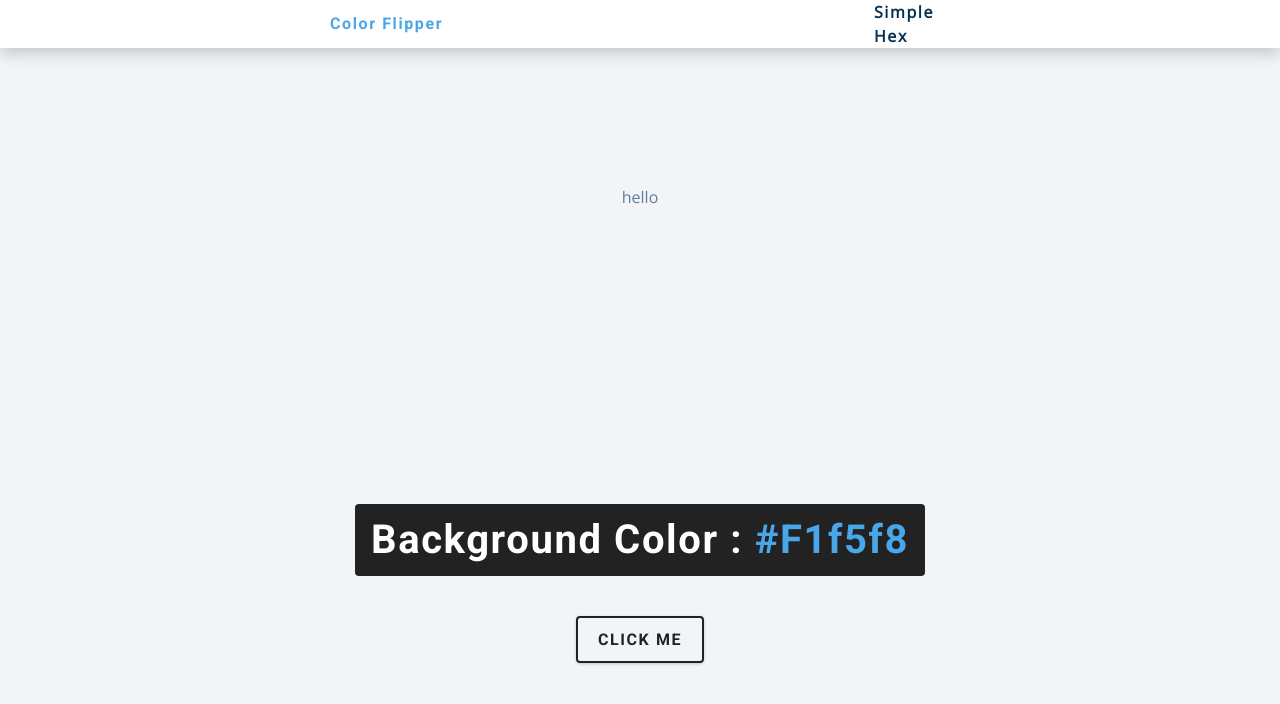
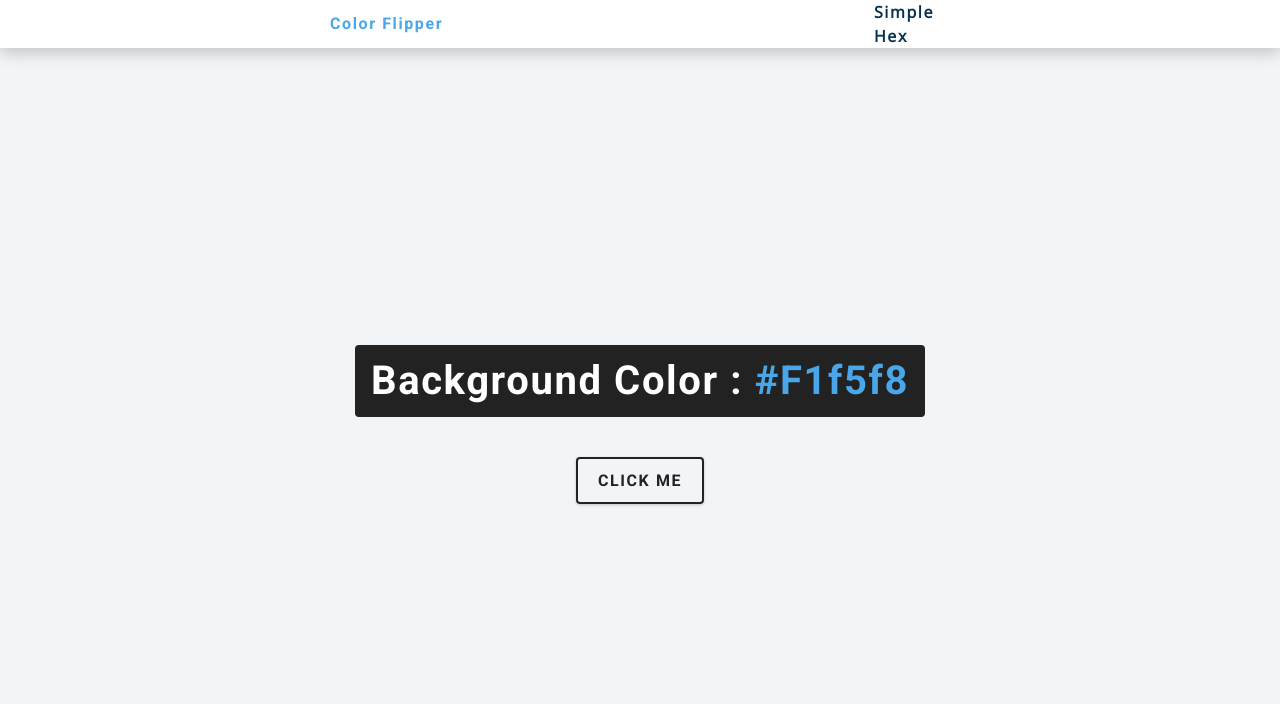
Before and after one commit to gracekabaghe/color-flipper, a website: page index.html in a window 1280 px wide. Drawn offline with nearby package versions, Linux system fonts and the light colour scheme.

Commit message:
Edited html

```diff
--- a/index.html
+++ b/index.html
@@ -25,9 +25,7 @@
     </nav>
     <main>
 
-        <p>
-            hello
-        </p>
+
         <div class="container">
             <h2>Background color : <span class="color">
                 #f1f5f8
```
